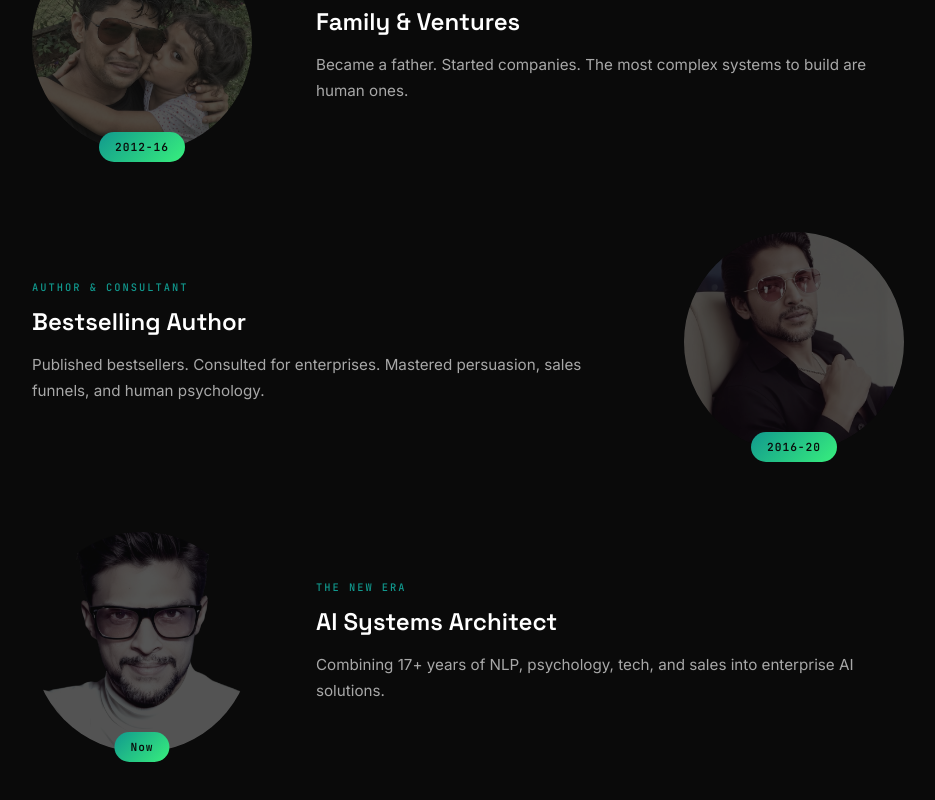
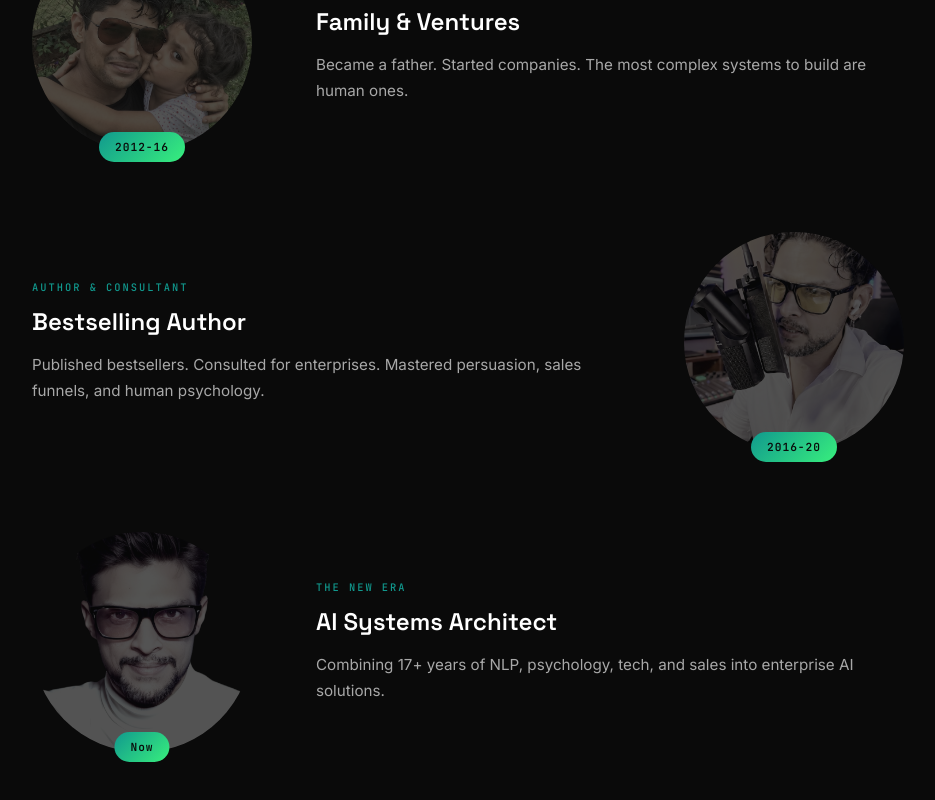
Before and after one commit to anwesh-personal/anwe.sh, a Next.js app: page / in a window 1280 px wide. Shown: the part 2919-3719 px from the top of the page, without its empty margins (172-1107 px from the left). Built offline with nearby package versions, Linux system fonts and the light colour scheme; no server answers.

Commit message:
feat: update bestselling author image

```diff
--- a/src/components/marketing/Journey.tsx
+++ b/src/components/marketing/Journey.tsx
@@ -34,7 +34,7 @@ const journeyItems = [
         era: 'Author & Consultant',
         title: 'Bestselling Author',
         description: 'Published bestsellers. Consulted for enterprises. Mastered persuasion, sales funnels, and human psychology.',
-        image: '/journey-4.jpg',
+        image: '/images/anwesh-author.jpg',
     },
     {
         year: 'Now',
```
Also changed, not shown: public/images/anwesh-author.jpg (added).
